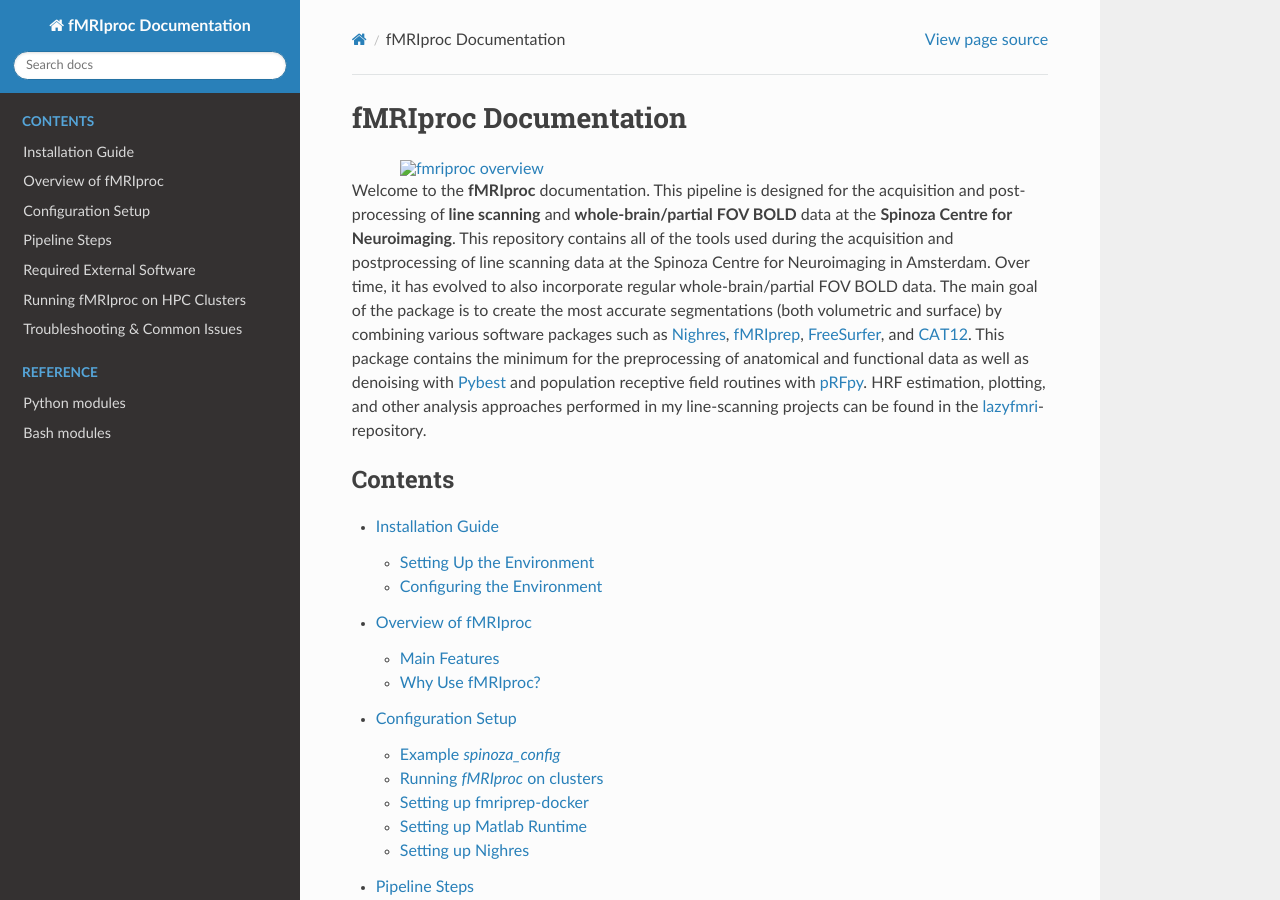
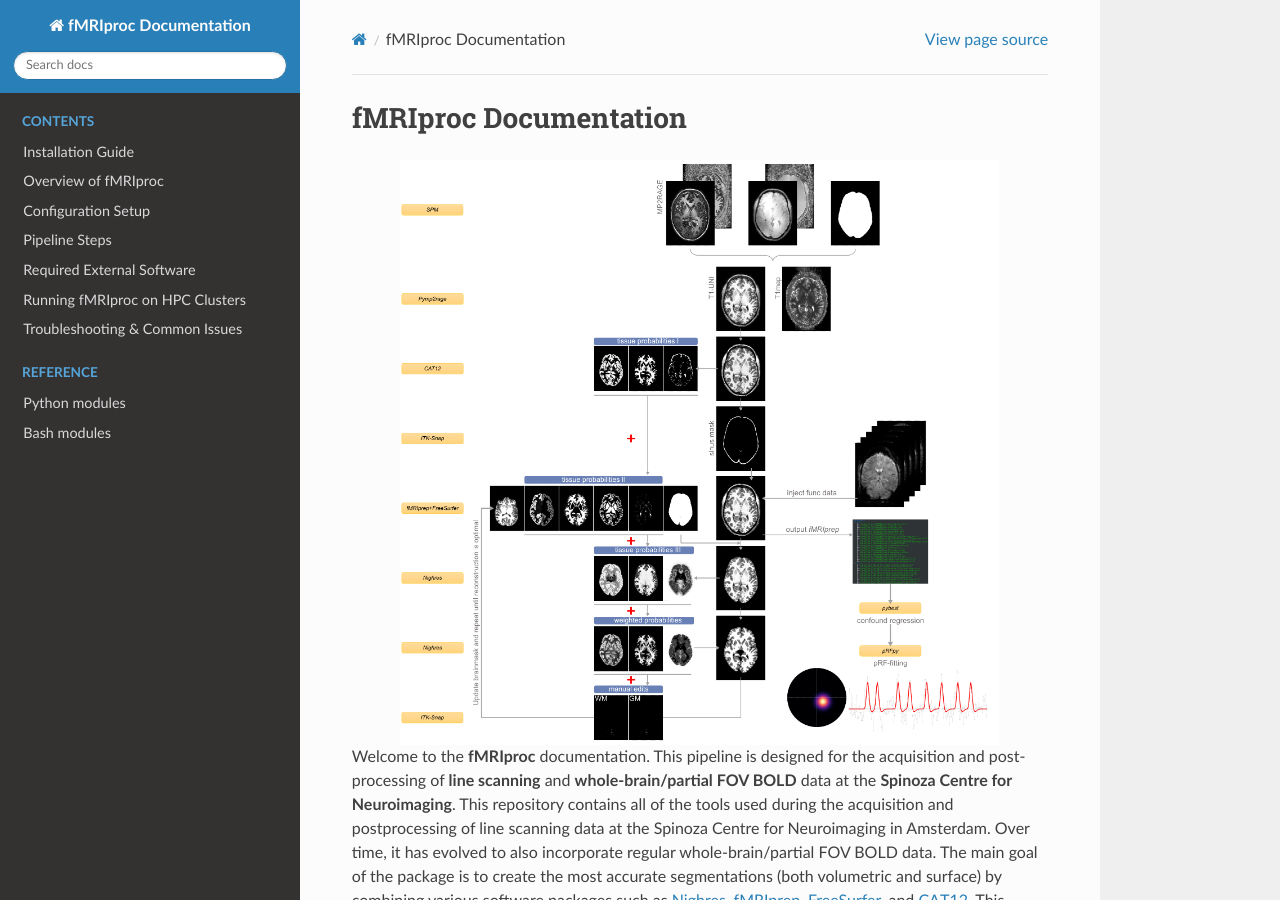
Before and after one commit to gjheij/fmriproc, a Sphinx documentation site: the page built from doc/source/index.rst, in a window 1280 px wide and 900 px high. Built offline with Sphinx 7.4.7 and the Read the Docs theme 3.1.0, drawn with Linux system fonts in a browser that asks for light colours; pages that are not in the unit, such as notebooks, are missing from menus; the version number could not be read and is left out.

Commit message:
correct link

```diff
--- a/doc/source/index.rst
+++ b/doc/source/index.rst
@@ -3,7 +3,7 @@
 fMRIproc Documentation
 ======================
 
-.. image:: imgs/overview.png
+.. image:: ../imgs/overview.png
    :alt: fmriproc overview
    :width: 600px
    :align: center
```
